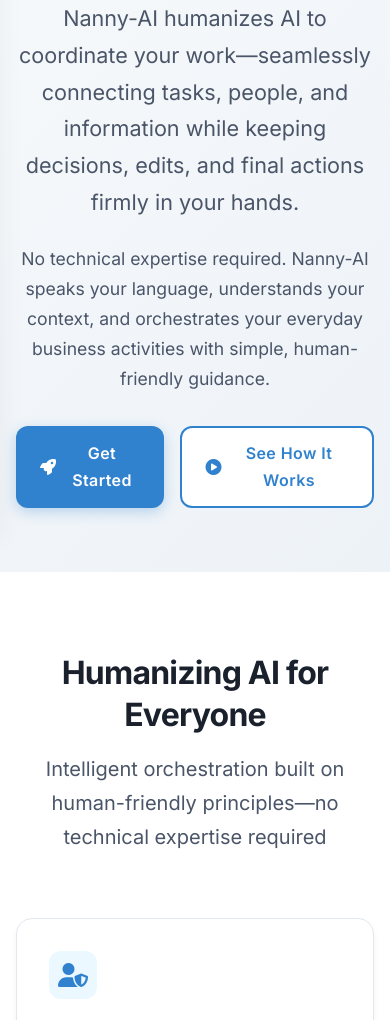
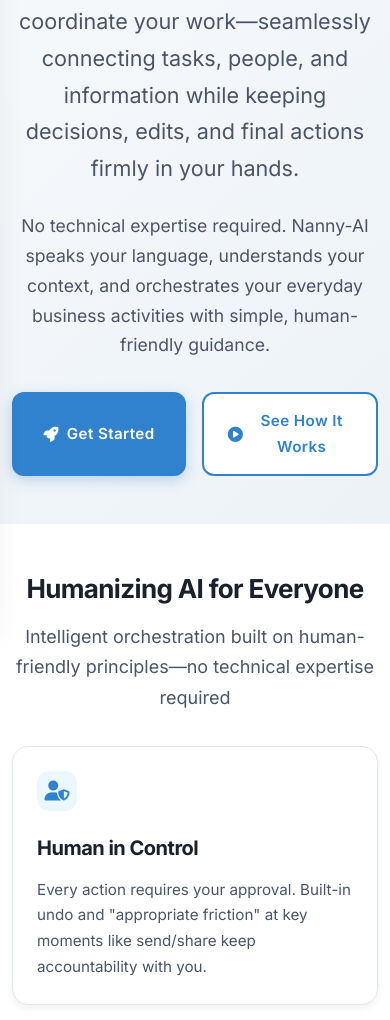
Before and after one commit to crishaupt/nanny-ai, a plain HTML site: page index.html in a window 390 px wide. Shown: the part 203-1223 px from the top of the page. Drawn offline with nearby package versions, Linux system fonts and the light colour scheme.

Commit message:
Enhance website responsiveness for all device screen sizes
Update CSS media queries and styles to improve layout, typography, and element sizing across various screen resolutions, including desktop, tablet, and mobile devices.

Replit-Commit-Author: Agent
Replit-Commit-Session-Id: 37e0e342-2c58-4d68-96c4-35a265b72c5f
Replit-Commit-Checkpoint-Type: intermediate_checkpoint
Replit-Commit-Screenshot-Url: https://storage.googleapis.com/screenshot-production-us-central1/aaf8dedf-81b7-4c04-ab0e-2da1c65a1c8e/37e0e342-2c58-4d68-96c4-35a265b72c5f/PwlXcSw

```diff
--- a/styles.css
+++ b/styles.css
@@ -435,10 +435,82 @@ footer {
     font-size: 0.95rem;
 }
 
-/* Responsive Design */
-@media (max-width: 768px) {
+/* Responsive Design - Enhanced Multi-Device Support */
+
+/* Large Desktop (1200px+) - Default styles above */
+
+/* Desktop to Tablet (992px - 1199px) */
+@media (max-width: 1199px) {
+    .container {
+        max-width: 960px;
+    }
+
+    h1 {
+        font-size: 3rem;
+    }
+
+    h2 {
+        font-size: 2.25rem;
+    }
+
+    .grid-4 {
+        grid-template-columns: repeat(2, 1fr);
+    }
+}
+
+/* Tablet (768px - 991px) */
+@media (max-width: 991px) {
+    .container {
+        max-width: 720px;
+        padding: 0 20px;
+    }
+
+    h1 {
+        font-size: 2.75rem;
+    }
+
+    h2 {
+        font-size: 2rem;
+    }
+
+    h3 {
+        font-size: 1.5rem;
+    }
+
+    p {
+        font-size: 1rem;
+    }
+
+    section {
+        padding: 4rem 0;
+    }
+
+    .hero {
+        padding: 7rem 0 5rem;
+    }
+
+    .hero p {
+        font-size: 1.125rem;
+    }
+
+    .grid-3, .grid-4 {
+        grid-template-columns: repeat(2, 1fr);
+    }
+
+    .section-header {
+        margin-bottom: 3rem;
+    }
+}
+
+/* Mobile Landscape & Small Tablet (577px - 767px) */
+@media (max-width: 767px) {
     .hamburger {
         display: flex;
+        padding: 0.5rem;
+        min-width: 44px;
+        min-height: 44px;
+        justify-content: center;
+        align-items: center;
     }
 
     .nav-menu {
@@ -449,11 +521,13 @@ footer {
         background: white;
         width: 100%;
         text-align: center;
-        transition: all 0.3s ease;
+        transition: all 0.3s cubic-bezier(0.4, 0, 0.2, 1);
         box-shadow: 0 10px 27px rgba(0, 0, 0, 0.05);
         padding: 2rem 0;
         border-top: 1px solid #e2e8f0;
         z-index: 999;
+        max-height: calc(100vh - 70px);
+        overflow-y: auto;
     }
 
     .nav-menu.active {
@@ -461,7 +535,15 @@ footer {
     }
 
     .nav-menu li {
-        margin: 0.5rem 0;
+        margin: 0;
+        width: 100%;
+    }
+
+    .nav-link {
+        display: block;
+        padding: 1rem 1.5rem;
+        min-height: 44px;
+        width: 100%;
     }
 
     .menu-open {
@@ -486,36 +568,154 @@ footer {
 
     h1 {
         font-size: 2.5rem;
+        line-height: 1.2;
     }
 
     h2 {
-        font-size: 2rem;
+        font-size: 1.875rem;
+    }
+
+    h3 {
+        font-size: 1.375rem;
+    }
+
+    h4 {
+        font-size: 1.125rem;
+    }
+
+    .hero p {
+        font-size: 1.125rem;
+    }
+
+    .section-header p {
+        font-size: 1.125rem;
     }
 
     .grid-2, .grid-3, .grid-4 {
         grid-template-columns: 1fr;
+        gap: 1.5rem;
     }
 
     .card, .tile {
-        margin-bottom: 1rem;
+        margin-bottom: 0;
+    }
+
+    .btn {
+        min-height: 44px;
+        padding: 1rem 1.75rem;
+        width: 100%;
+        max-width: 300px;
+        justify-content: center;
+    }
+
+    .footer-content {
+        grid-template-columns: 1fr;
+        text-align: center;
+    }
+
+    section {
+        padding: 3.5rem 0;
+    }
+
+    .section-header {
+        margin-bottom: 2.5rem;
     }
 }
 
-@media (max-width: 480px) {
+/* Mobile Portrait (480px - 576px) */
+@media (max-width: 576px) {
     .container {
         padding: 0 16px;
     }
 
     h1 {
-        font-size: 2rem;
+        font-size: 2.25rem;
+    }
+
+    h2 {
+        font-size: 1.75rem;
+    }
+
+    .hero {
+        padding: 5rem 0 3.5rem;
     }
 
     .hero p {
-        font-size: 1.1rem;
+        font-size: 1rem;
+    }
+
+    .card, .tile {
+        padding: 1.5rem;
+    }
+
+    .card-icon, .tile-icon {
+        width: 2.5rem;
+        height: 2.5rem;
+        font-size: 1.25rem;
+    }
+}
+
+/* Small Mobile (320px - 479px) */
+@media (max-width: 479px) {
+    .container {
+        padding: 0 12px;
+    }
+
+    h1 {
+        font-size: 2rem;
+        line-height: 1.15;
+    }
+
+    h2 {
+        font-size: 1.625rem;
+    }
+
+    h3 {
+        font-size: 1.25rem;
+    }
+
+    p {
+        font-size: 0.95rem;
+    }
+
+    .hero {
+        padding: 4.5rem 0 3rem;
+    }
+
+    .hero p {
+        font-size: 0.95rem;
     }
 
     .btn {
-        padding: 0.75rem 1.5rem;
+        padding: 0.875rem 1.5rem;
+        font-size: 0.95rem;
+        width: 100%;
+        max-width: 100%;
+    }
+
+    .logo {
+        font-size: 1.25rem;
+    }
+
+    section {
+        padding: 3rem 0;
+    }
+
+    .section-header {
+        margin-bottom: 2rem;
+    }
+
+    .grid {
+        gap: 1.25rem;
+    }
+
+    .form-control {
+        padding: 0.875rem 1rem;
+        font-size: 0.95rem;
+    }
+
+    textarea.form-control {
+        min-height: 120px;
     }
 }
 
```
